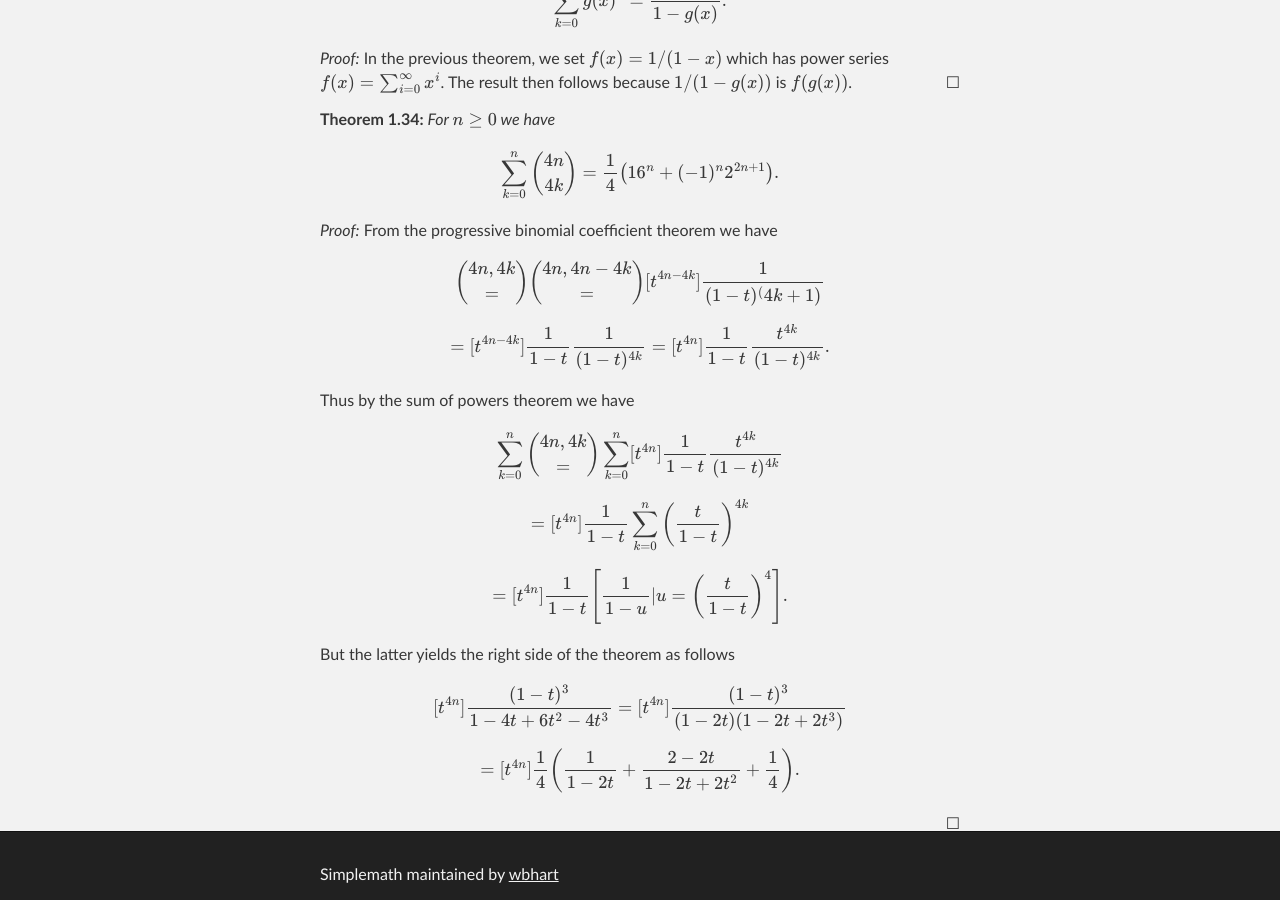
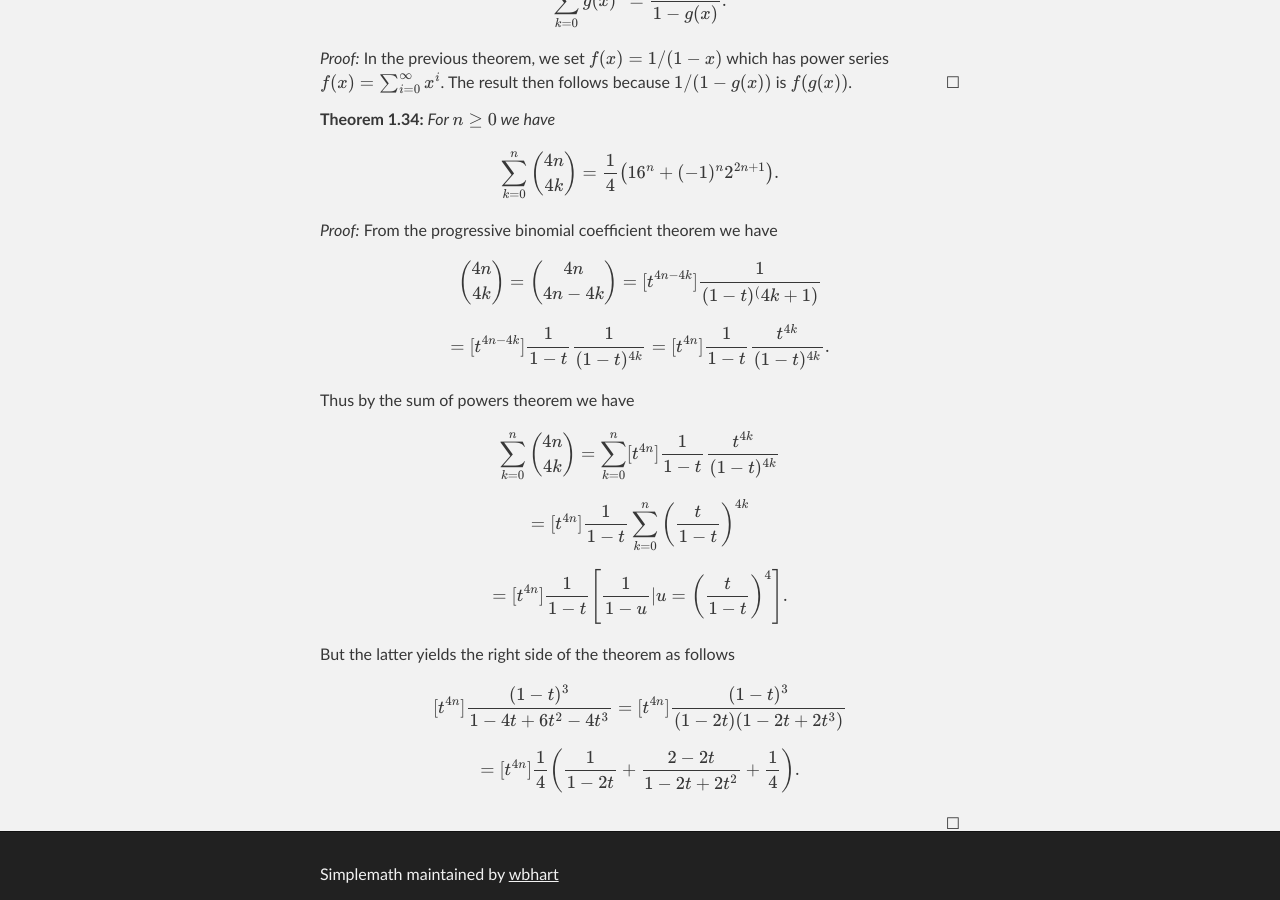
Before and after one commit to wbhart/SimpleMath, a Jekyll site: the page built from binomial.html, in a window 1280 px wide and 900 px high, scrolled down 8536 px. Built offline with Jekyll 4.4.1, drawn with Linux system fonts in a browser that asks for light colours; formulas are drawn with MathJax 3.

```diff
--- a/binomial.html
+++ b/binomial.html
@@ -324,11 +324,11 @@ $$\sum_{k = 0}^n \binom{4n}{4k} = \frac{1}{4}\left(16^n + (-1)^n2^{2n + 1}\right
 </theorem>
 
 <proof> From the progressive binomial coefficient theorem we have
-$$\binom{4n, 4k} = \binom{4n, 4n - 4k} = [t^{4n - 4k}] \frac{1}{(1 - t)^(4k + 1)}$$
+$$\binom{4n}{4k} = \binom{4n}{4n - 4k} = [t^{4n - 4k}] \frac{1}{(1 - t)^(4k + 1)}$$
 $$= [t^{4n - 4k}] \frac{1}{1 - t} \frac{1}{(1 - t)^{4k}} = [t^{4n}] \frac{1}{1 - t} \frac{t^{4k}}{(1 - t)^{4k}}.$$
 
 Thus by the sum of powers theorem we have
-$$\sum_{k = 0}^n \binom{4n, 4k} = \sum_{k = 0}^n [t^{4n}] \frac{1}{1 - t}  \frac{t^{4k}}{(1 - t)^{4k}}$$
+$$\sum_{k = 0}^n \binom{4n}{4k} = \sum_{k = 0}^n [t^{4n}] \frac{1}{1 - t}  \frac{t^{4k}}{(1 - t)^{4k}}$$
 $$= [t^{4n}] \frac{1}{1 - t} \sum_{k = 0}^n \left(\frac{t}{1 - t}\right)^{4k}$$
 $$= [t^{4n}] \frac{1}{1 - t} \left[\frac{1}{1 - u} | u = \left(\frac{t}{1 - t}\right)^4\right].$$
 
```
